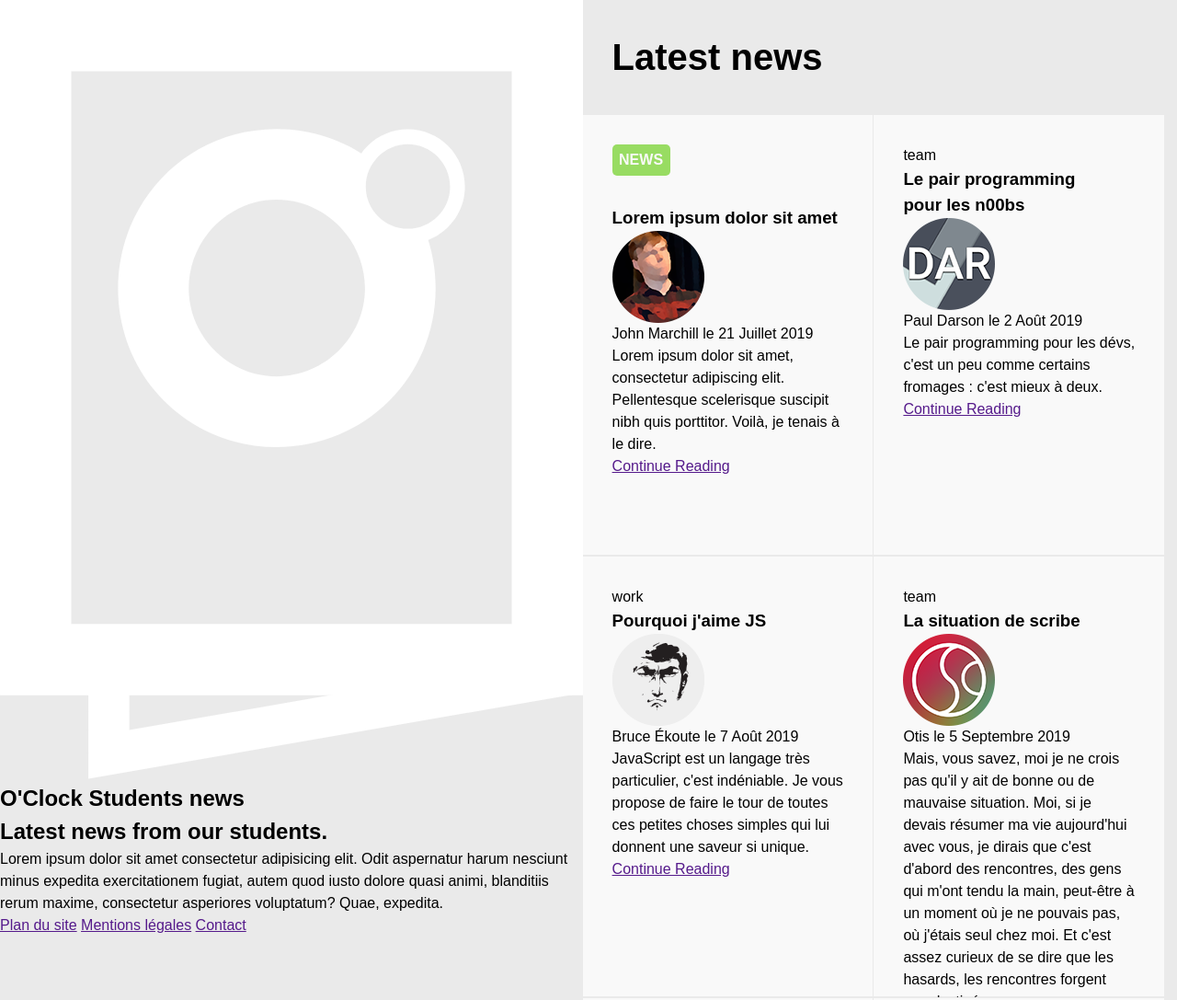
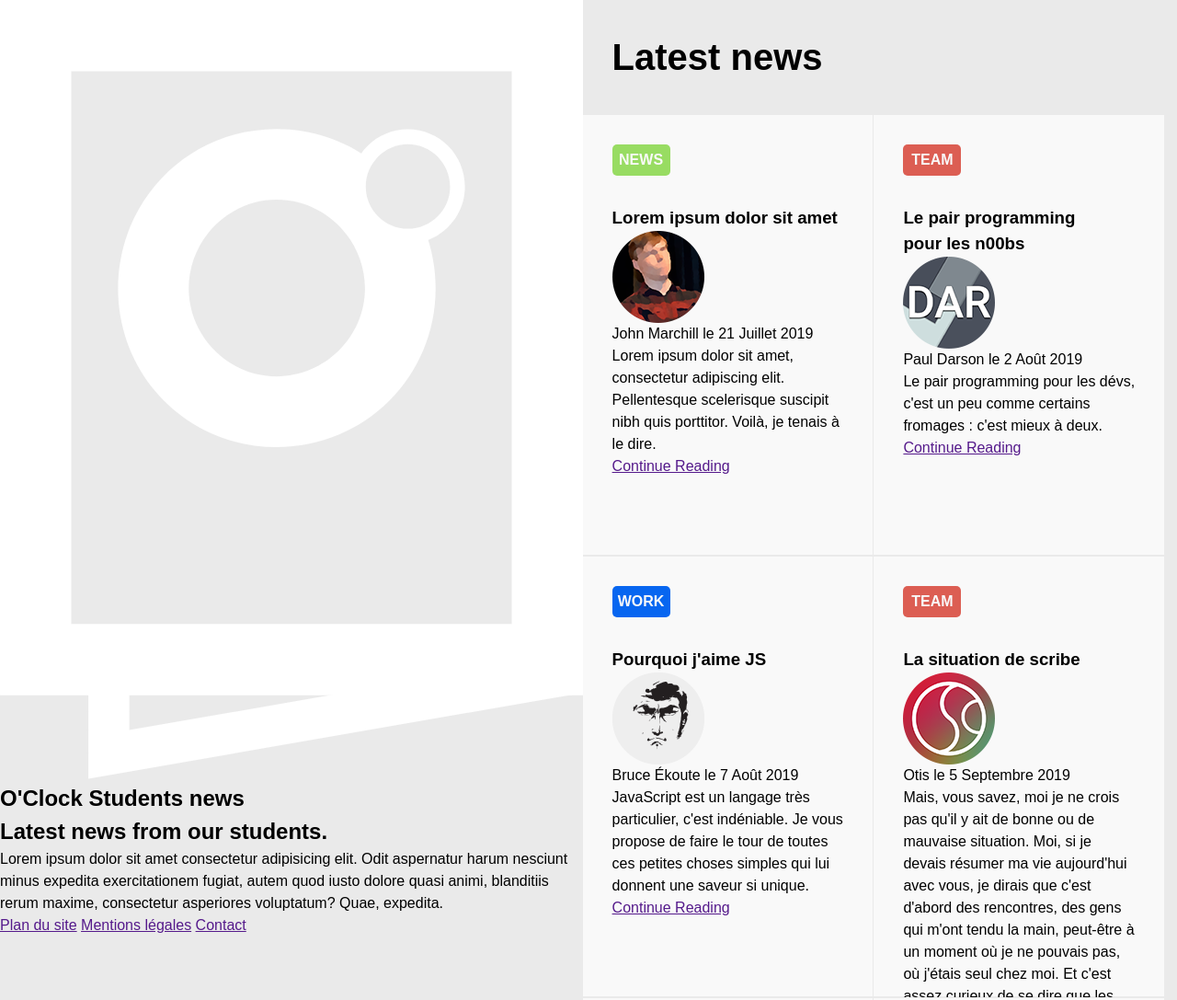
Before and after one commit to TonySaes/integration_O_news, a plain HTML site: page index.html in a window 1280 px wide. Shown: the top 1087 px of the page at 92% size. Drawn offline with Linux system fonts and the light colour scheme.

Commit message:
Ajout modificateur BEM

```diff
--- a/index.html
+++ b/index.html
@@ -37,7 +37,7 @@
         <h2 class="right-part_title">Latest news</h2>
 
         <article class="right-part_article">
-            <p class="article_theme--green">news</p>
+            <p class="article_theme theme--green">news</p>
             <h3 class="article_title">Lorem ipsum dolor sit amet</h3>
             <div class="article_author">
                 <img src="./images/icon-john.png" alt="Photo de John Marchill" class="author_img">
@@ -51,7 +51,7 @@
         </article>
 
         <article class="right-part_article">
-            <p class="article_theme--red">team</p>
+            <p class="article_theme theme--red">team</p>
             <h3 class="article_title">Le pair programming pour les n00bs</h3>
             <div class="article_author">
                 <img src="./images/icon-dar.png" alt="Logo de Paul Darson" class="author_img">
@@ -64,7 +64,7 @@
         </article>
 
         <article class="right-part_article">
-            <p class="article_theme--blue">work</p>
+            <p class="article_theme theme--blue">work</p>
             <h3 class="article_title">Pourquoi j'aime JS</h3>
             <div class="article_author">
                 <img src="./images/icon-ohz.png" alt="Logo de Bruce Ékoute" class="author_img">
@@ -78,7 +78,7 @@
         </article>
 
         <article class="right-part_article">
-            <p class="article_theme--red">team</p>
+            <p class="article_theme theme--red">team</p>
             <h3 class="article_title">La situation de scribe</h3>
             <div class="article_author">
                 <img src="./images/icon-spr.png" alt="Logo de Otis" class="author_img">
@@ -94,7 +94,7 @@
         </article>
 
         <article class="right-part_article">
-            <p class="article_theme--blue">work</p>
+            <p class="article_theme theme--blue">work</p>
             <h3 class="article_title">Le travail : pourquoi ce n'est jamais naturel ?</h3>
             <div class="article_author">
                 <img src="./images/icon-tr.png" alt="Logo de Trouveur d'Éperon de Wyverne" class="author_img">
@@ -107,7 +107,7 @@
         </article>
 
         <article class="right-part_article">
-            <p class="article_theme--green">news</p>
+            <p class="article_theme theme--green">news</p>
             <h3 class="article_title">Les chats augmentent la longévité</h3>
             <div class="article_author">
                 <img src="./images/icon-tre.png" alt="Logo de Rincevent" class="author_img">
--- a/style.css
+++ b/style.css
@@ -45,7 +45,7 @@ body {
 
 }
 
-.article_theme--green {
+.article_theme {
     width: 25%;
     border-radius: 5px;
     padding: 0.3rem;
@@ -57,8 +57,15 @@ body {
     background-color: var(--color-green);
 }
 
-
-
+.theme--green {
+    background-color: var(--color-green);
+}
+.theme--blue {
+    background-color: var(--color-middle-blue);
+}
+.theme--red {
+    background-color: var(--color-red);
+}
 
 
 .left-part {
```
